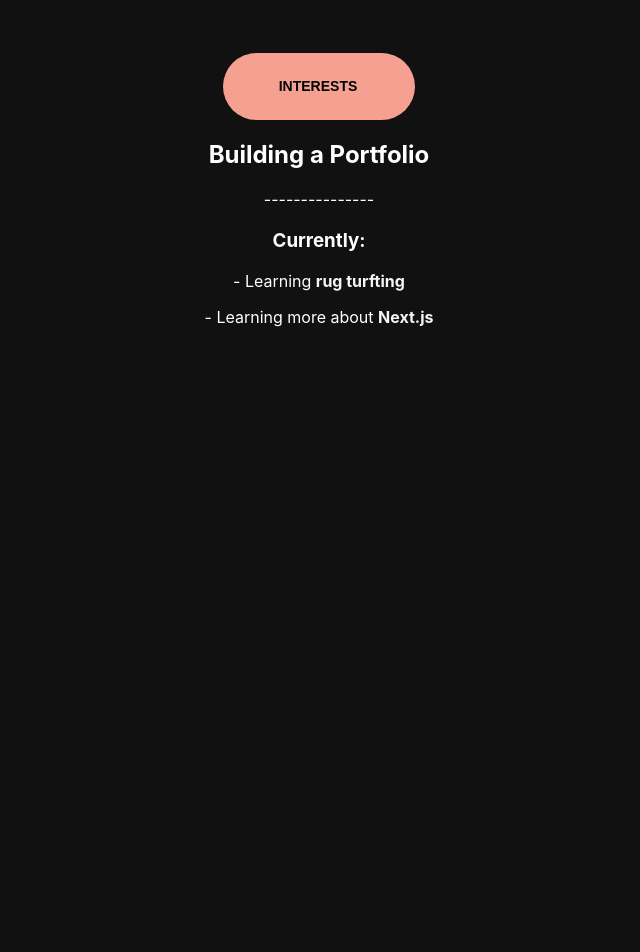
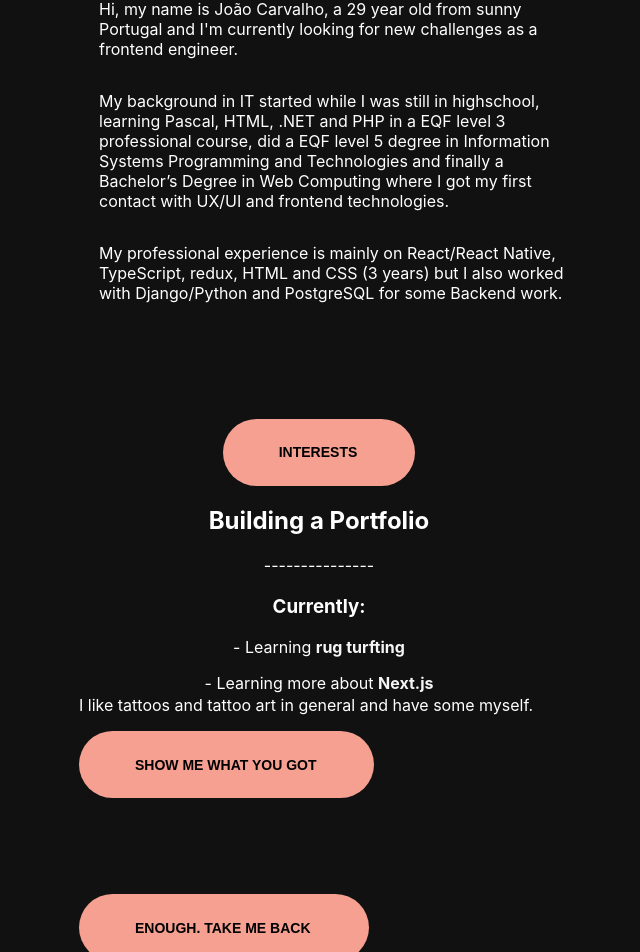
Before and after one commit to joao24pedro/joaocarvalho.github.io, a React (Create React App) app in the folder joao-carvalho/: page / in a window 1280 px wide. Shown: the part 201-1153 px from the top of the page, without its empty margins (321-961 px from the left). Before the commit the page ends 800 px from the top, so only its background shows below. Built offline with nearby package versions, Linux system fonts and the light colour scheme.

Commit message:
added sections

```diff
--- a/joao-carvalho/src/App.css
+++ b/joao-carvalho/src/App.css
@@ -1,3 +1,7 @@
+* {
+  min-width: 0;
+}
+
 .App {
   text-align: center;
   color: white;
@@ -68,3 +72,18 @@ a:hover {
     margin-top: 0;
   }
 }
+
+.portfolio-container {
+  display: flex;
+  flex-direction: column;
+}
+
+.section {
+  height: 100vh; /* Set the height of each section to 100% of the viewport height */
+
+}
+
+/* Additional styling for the sections */
+.section h2 {
+  margin-top: 0;
+}
--- a/joao-carvalho/src/HomeScreen.tsx
+++ b/joao-carvalho/src/HomeScreen.tsx
@@ -1,16 +1,86 @@
-import React from 'react';
+import React, { useEffect, useState } from 'react';
 import './App.css';
 import ButtonX from './components/buttonX.tsx';
 import RoundLogo from './components/roundLogo.tsx';
 import github from './assets/images/github.png';
 import linkedin from './assets/images/linkedin.png';
+import Canvas from './components/canvas.tsx';
 
 const linkedinLink = 'https://www.linkedin.com/in/joao24carvalho/'
 const githubLink = 'https://github.com/joao24pedro'
 
+const Section = ({ id, content }) => {
+  return (
+    <div id={id} className="section">
+      {content}
+    </div>
+  );
+};
+
 const HomeScreen = () => {
+  const [items, setItems] = useState([]);
+  const [isLoading, setIsLoading] = useState(false);
+
+  useEffect(() => {
+    // Fetch initial data when the component mounts
+    fetchData();
+  }, []);
+
+  useEffect(() => {
+    // Add event listener to detect scroll position
+    window.addEventListener('scroll', handleScroll);
+    return () => {
+      window.removeEventListener('scroll', handleScroll);
+    };
+  }, []);
+
+  const handleScroll = () => {
+    // Check if the user has scrolled to the bottom
+    if (
+      window.innerHeight + document.documentElement.scrollTop ===
+      document.documentElement.offsetHeight
+    ) {
+      // Load more data if not already loading
+      if (!isLoading) {
+        fetchData();
+      }
+    }
+  };
+
+  const fetchData = async () => {
+    setIsLoading(true);
+    // Fetch more data here, for example:
+    // const newItems = await fetchMoreData();
+    // Append new items to existing ones
+    // setItems([...items, ...newItems]);
+    setIsLoading(false);
+  };
+
+
+
   return (
+    <div className="portfolio-container">
+      <Section id='section1' content={<Section1Content />} />
+      <Section id='section2' content={<Section2Content />} />
+      <Section id='section3' content={<Section3Content />} />
+      {/* Add more sections as needed */}
+    </div>
+  );
+};
+
+const Section1Content = () => {
+  const scrollToSection2 = () => {
+    const section2 = document.getElementById('section2');
+    if (section2) {
+      section2.scrollIntoView({ behavior: 'smooth' });
+    }
+  };
+
+  return (
+    <div className="section">
+      {/* Add content for each section */}
       <div className="App" style={{flex: 1, alignContent: 'center'}}>
+      <div style={{display: 'inline-block'}}><h1>WORK IN PROGRESS</h1></div>
         <header className="App-header">
           <div className="header-content" style={{flex: 1, flexDirection: 'column', alignContent: 'center'}}>
             <div style={{flex: 1, display: 'flex'}}>
@@ -26,12 +96,17 @@ const HomeScreen = () => {
                 </a>
               </div>
             </div>
-          <p>Front-End Dev</p>
+            <div style={{display: 'grid', placeContent: 'center', placeItems: 'center', maxWidth: '60vh'}}>
+              <p style={{gridRow: 1, gridColumn: 1}}>Hi, my name is João Carvalho, a 29 year old from sunny Portugal and  I'm currently looking for new challenges as a frontend engineer.</p>
+              <p style={{gridRow: 2, gridColumn: 1}}>My background in IT started while I was still in highschool, learning Pascal, HTML, .NET and PHP in a EQF level 3 professional course, did a EQF level 5 degree in Information Systems Programming and Technologies and finally a Bachelor’s Degree in Web Computing where I got my first contact with UX/UI and frontend technologies.</p>
+              <p style={{gridRow: 3, gridColumn: 1}}>My professional experience is mainly on React/React Native, TypeScript, redux, HTML and CSS (3 years) but I also worked with Django/Python and PostgreSQL for some Backend work.</p>
+              {/* <p style={{gridRow: 4, gridColumn: 1}}>My goal is to learn and adapt to new technologies and industry trends so I can deliver high-quality user experiences and continue my development in the frontend field. I'm also able to work collaboratively in a team environment and communicate effectively with colleagues and clients.</p> */}
+            </div>
           </div>
         </header>
         <main>
           <div style={{display: 'inline-block'}}>
-          <ButtonX text={'INTERESTS'} link={'/tattoo'} isLink/>
+            <ButtonX text={'INTERESTS'} onClick={scrollToSection2} isLink/>
           </div>
           <section className="intro">
             <h2>Building a Portfolio</h2>
@@ -54,7 +129,50 @@ const HomeScreen = () => {
           </section>
         </main>
       </div>
+    </div>
+  )
+};
+
+const Section2Content = () => {
+  const [showArm, setShowArm] = useState(false);
+
+  const scrollToSection1 = () => {
+    const section2 = document.getElementById('section1');
+    if (section2) {
+      section2.scrollIntoView({ behavior: 'smooth' });
+    }
+  };
+
+  return (
+    <div className="Interests" style={{flex: 1, alignContent: 'center'}}>
+      <main>
+        <div style={{}}>
+          <p style={{color: 'white'}}>I like tattoos and tattoo art in general and have some myself.</p>
+          <div style={{display: 'inline-block'}}>
+            <ButtonX text={'SHOW ME WHAT YOU GOT'} isLink={false} onClick={() => setShowArm(!showArm)} animation={false}/>
+          </div>
+          <div style={{display: ''}}>
+            {showArm ? (
+              <Canvas />
+            ) : (
+              <div/>
+            )}
+          </div>
+        </div>
+        <div style={{display: 'inline-block', marginTop: '20%'}}>
+          <ButtonX text={'ENOUGH. TAKE ME BACK'} onClick={scrollToSection1} isLink/>
+        </div>
+      </main>
+    </div>
   );
-}
+};
+
+const Section3Content = () => {
+  return (
+    <div>
+      {/* Content for Section 2 */}
+    </div>
+  );
+};
 
 export default HomeScreen;
```
Lines whose indentation alone changed are shown as unchanged.
